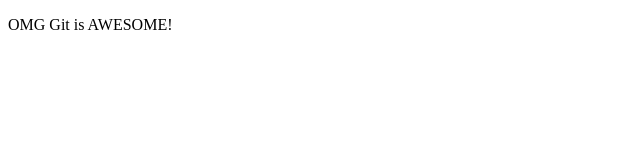
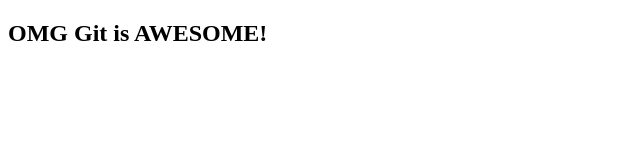
Before and after one commit to OzzyITC/git_mentoring, a plain HTML site: page index.html in a window 1280 px wide. Shown: the whole page, without its empty margins (0-640 px from the left). Drawn offline with Linux system fonts and the light colour scheme.

Commit message:
change from p to h2

```diff
--- a/index.html
+++ b/index.html
@@ -7,6 +7,6 @@
     <title>Our Mentoring Session</title>
   </head>
   <body>
-    <p>OMG Git is AWESOME!</p>
+    <h2>OMG Git is AWESOME!</h2>
   </body>
 </html>
```
